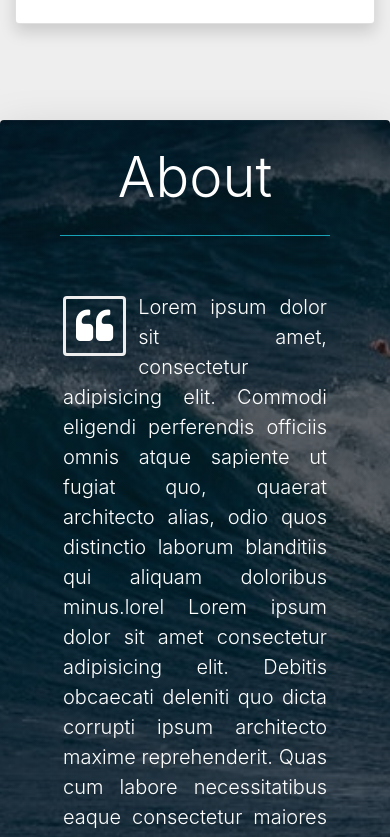
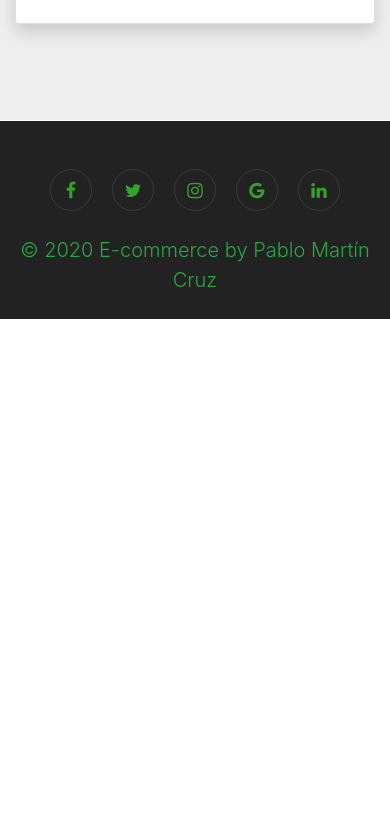
Before and after one commit to Pablo-MC/surf-shop, a React (Create React App) app: page / in a window 390 px wide. Shown: the part 6400-7237 px from the top of the page. After the commit the page ends 6719 px from the top, so only its background shows below. Built offline with nearby package versions, Linux system fonts and the light colour scheme.

Commit message:
Modifico ajustes de Diseño

```diff
--- a/src/components/layout/About.js
+++ b/src/components/layout/About.js
@@ -3,9 +3,9 @@ import Title from './Title';
 
 const About = () => {
    return (
-      <div className="container rounded-top shadow-lg" id='about'>
+      <div className="container rounded-top shadow-lg d-none d-md-block" id='about'>
          <Title name={'About'}/>
-         <p className="lead text-justify p-5 mb-0"><i className="fa fa-quote-left fa-2x fa-pull-left mt-1 fa-border"></i>Lorem ipsum dolor sit amet, consectetur adipisicing elit. Commodi eligendi perferendis officiis omnis atque sapiente ut fugiat quo, quaerat architecto alias, odio quos distinctio laborum blanditiis qui aliquam doloribus minus.lorel Lorem ipsum dolor sit amet consectetur adipisicing elit. Debitis obcaecati deleniti quo dicta corrupti ipsum architecto maxime reprehenderit. Quas cum labore necessitatibus eaque consectetur maiores beatae delectus molestias magni!.</p>
+         <p className="lead text-justify px-5 pt-3 pb-5 mb-0"><span className="h2 pr-1">&#x275b;&#x275b;</span> Lorem ipsum dolor sit amet, consectetur adipisicing elit. Commodi eligendi perferendis officiis omnis atque sapiente ut fugiat quo, quaerat architecto alias, odio quos distinctio laborum blanditiis qui aliquam doloribus minus.lorel Lorem ipsum dolor sit amet consectetur adipisicing elit. Debitis obcaecati deleniti quo dicta corrupti ipsum architecto maxime reprehenderit. Quas cum labore necessitatibus eaque consectetur maiores beatae delectus molestias magni!.</p>
          <a className="d-block text-center pb-3" href="/">
             <img src="images/logo_white.png" width="100" alt="logo_white" />
          </a>
--- a/src/components/layout/Carousel.js
+++ b/src/components/layout/Carousel.js
@@ -21,8 +21,7 @@ const Carousel = () => {
                <div className="carousel-item">
                   <img className="d-block w-100" src="images/carousel_3.jpg" alt="Img-3"/>
                   <div className="carousel-caption d-none d-lg-block">
-                     <p className="lead mb-4 text-dark font-weight-normal">- Mentawai Islands Offer Some 400 Surfing Spots -</p>
-                     {/* <button className="btn btn-outline-light btn-lg text-uppercase">Shop Now <i className="fa fa-cart-arrow-down ml-2"></i></button> */}
+                     <p className="lead mb-4 text-dark font-weight-bolder">- Mentawai Islands Offer Some 400 Surfing Spots -</p>
                   </div>
                </div>
             </div>
--- a/src/components/layout/CartList.js
+++ b/src/components/layout/CartList.js
@@ -18,7 +18,7 @@ const CartList = ({product}) =>  {
          <div className="row border-bottom border-info text-center align-items-baseline py-4 m-0">
             <div className="col-4 text-justify">
                <img className="w-25 rounded ml-5" src={img} alt={title} />
-               <span className="d-none d-lg-inline ml-2">{title}</span>
+               <span className="d-none d-lg-inline ml-3">{title}</span>
             </div>
 
             <div className="col-2 d-none d-lg-block">
@@ -47,7 +47,7 @@ const CartList = ({product}) =>  {
                </div>
             </div>
 
-            <div className="col-3 col-sm-3 col-md-3 col-lg-2 col-xl-2">
+            <div className="col-4 col-sm-3 col-md-3 col-lg-2 col-xl-2">
                <p className="text-center">$ {(total).toFixed(2)}</p>
             </div>
 
```
